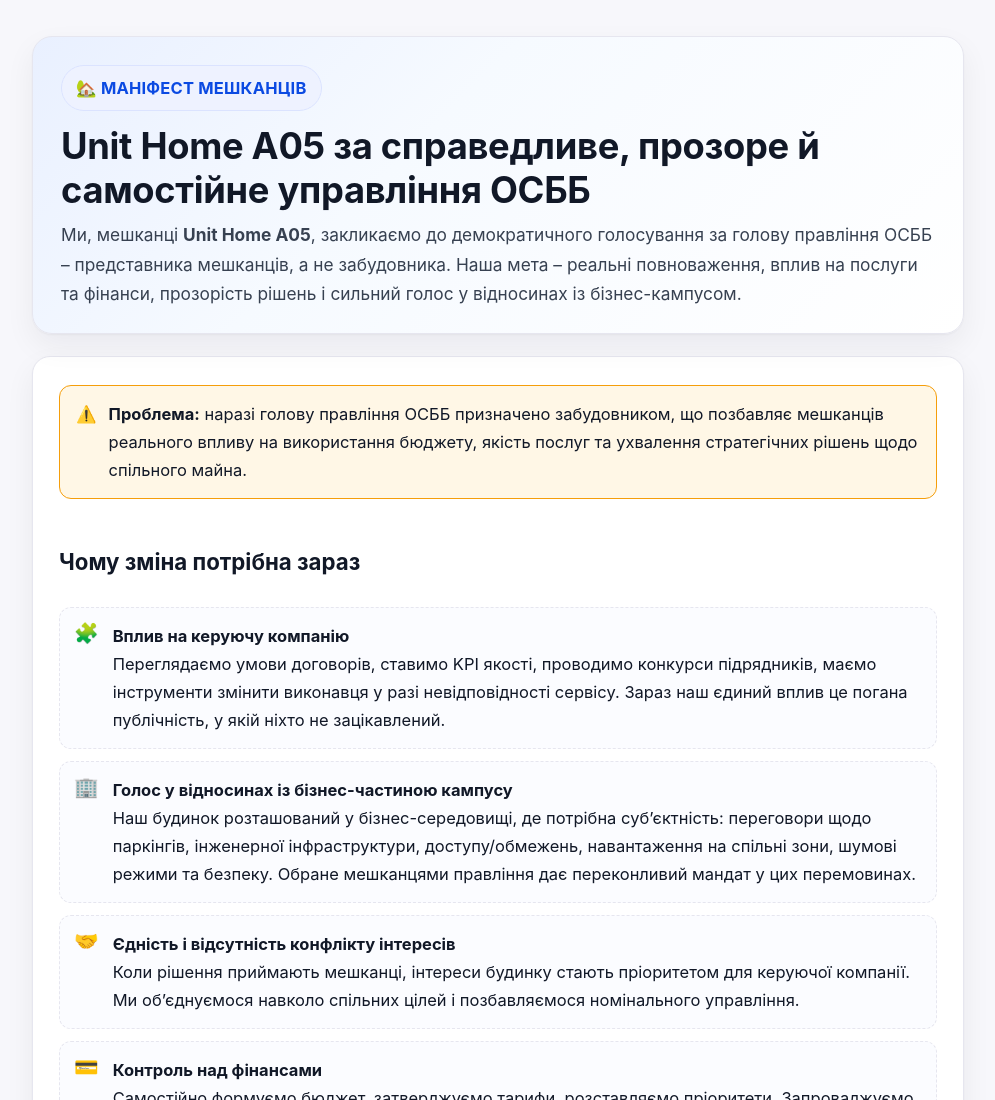
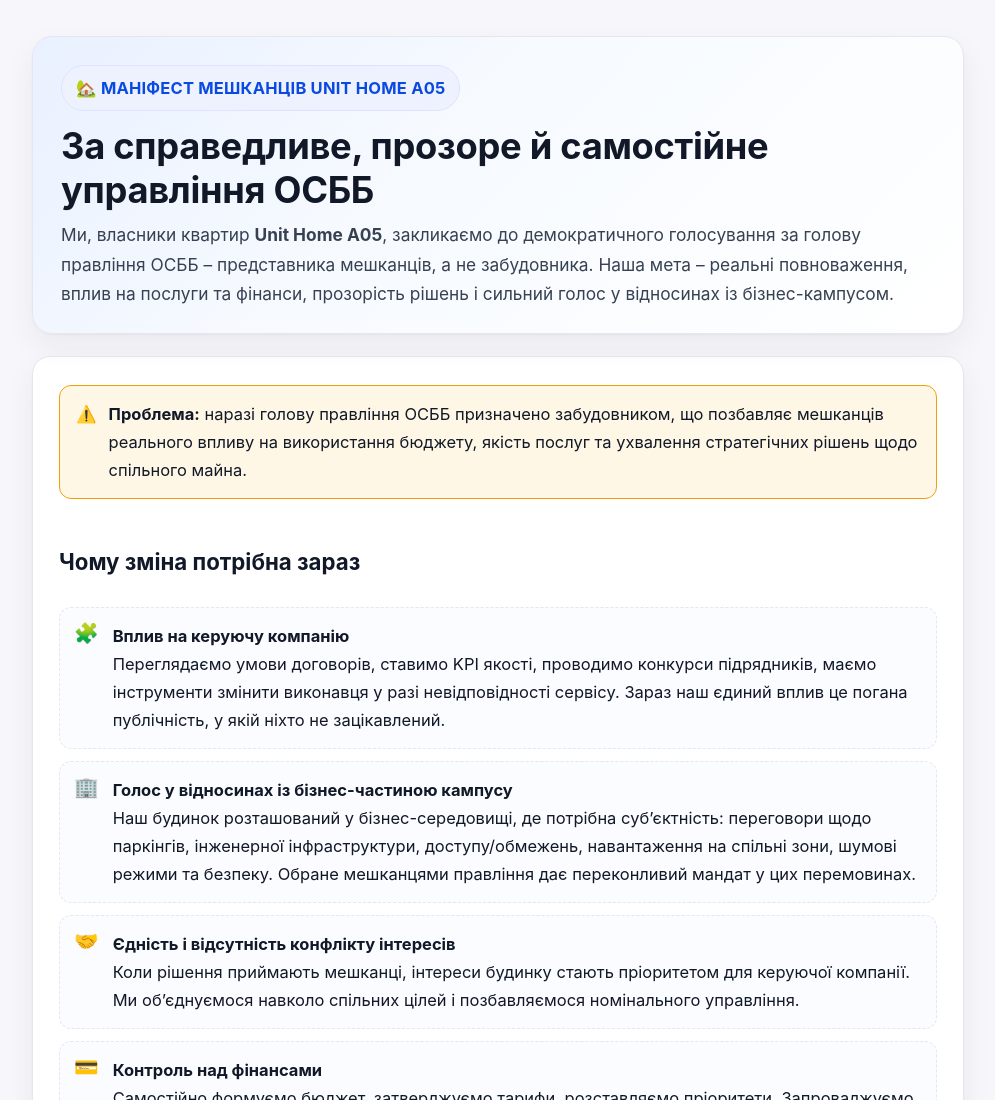
Before and after one commit to rtmlzrk/unit05, a plain HTML site: page index.html in a window 1280 px wide. Shown: the top 1100 px of the page, without its empty margins (142-1137 px from the left). Drawn offline with Linux system fonts and the light colour scheme.

Commit message:
Update index.html

```diff
--- a/index.html
+++ b/index.html
@@ -120,10 +120,10 @@
   <main class="page">
     <!-- HERO / заголовок явно виділено -->
     <section class="hero">
-      <span class="badge">🏡 МАНІФЕСТ МЕШКАНЦІВ</span>
-      <h1>Unit Home А05 за справедливе, прозоре й самостійне управління ОСББ</h1>
+      <span class="badge">🏡 МАНІФЕСТ МЕШКАНЦІВ UNIT HOME A05</span>
+      <h1>За справедливе, прозоре й самостійне управління ОСББ</h1>
       <p class="subtitle">
-        Ми, мешканці <strong>Unit Home А05</strong>, закликаємо до демократичного голосування за голову правління ОСББ – представника мешканців, а не забудовника.
+        Ми, власники квартир <strong>Unit Home А05</strong>, закликаємо до демократичного голосування за голову правління ОСББ – представника мешканців, а не забудовника.
         Наша мета – реальні повноваження, вплив на послуги та фінанси, прозорість рішень і сильний голос у відносинах із бізнес-кампусом.
       </p>
     </section>
```
